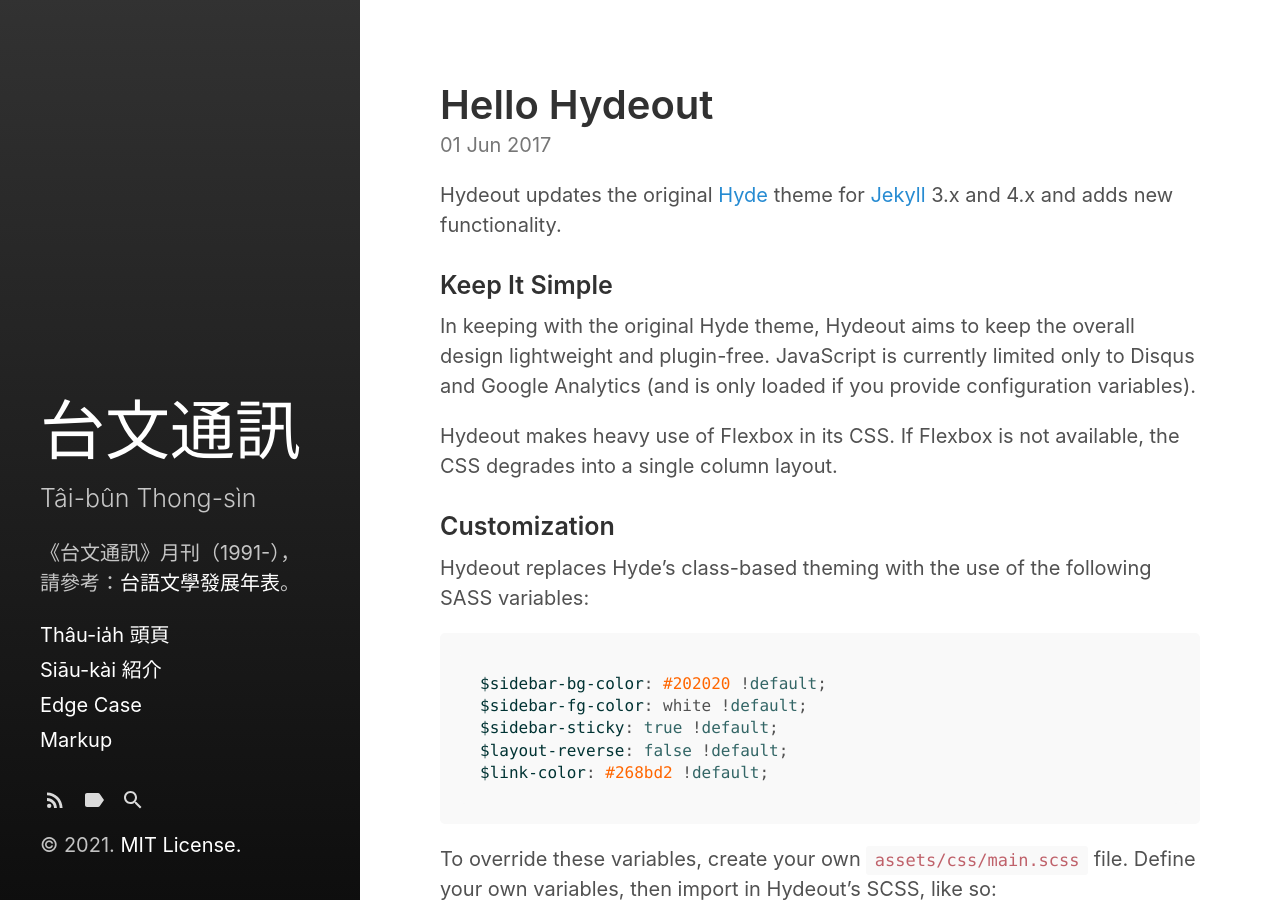
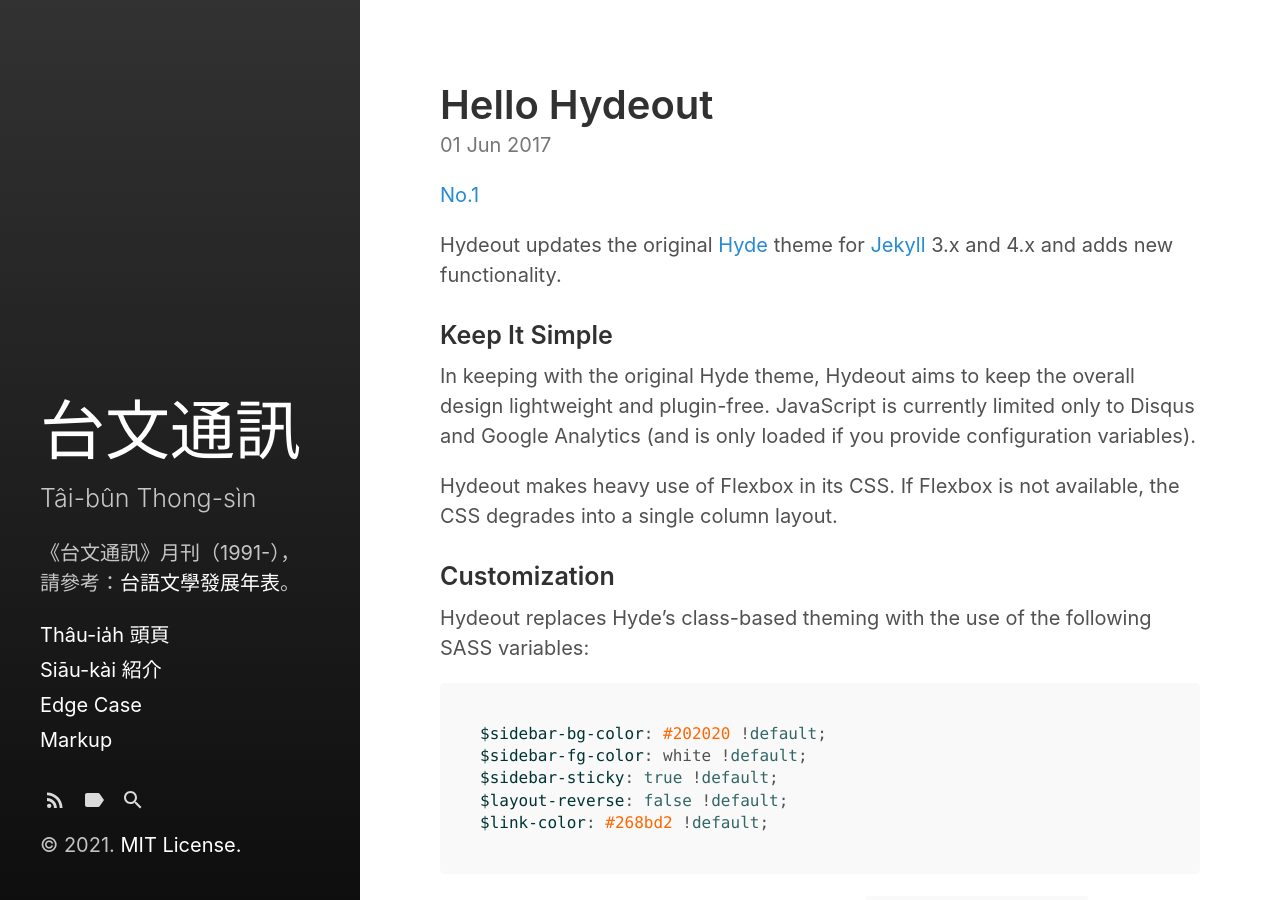
Before and after one commit to TaibunThongsin/TaibunThongsin, a Jekyll site: the page built from docs/_posts/2017-06-01-hello-hydeout.md, in a window 1280 px wide and 900 px high. Built offline with Jekyll 4.4.1, drawn with Linux system fonts in a browser that asks for light colours.

Commit message:
Update 2017-06-01-hello-hydeout.md

```diff
--- a/docs/_posts/2017-06-01-hello-hydeout.md
+++ b/docs/_posts/2017-06-01-hello-hydeout.md
@@ -3,6 +3,8 @@
 title: Hello Hydeout
 excerpt_separator:  <!--more-->
 ---
+
+[No.1](https://github.com/TaibunThongsin/TaibunThongsin/blob/main/pdf/%E5%8F%B0%E6%96%87%E9%80%9A%E8%A8%8A_1991-07-01_No1.pdf)
 
 Hydeout updates the original [Hyde](https://github.com/poole/hyde)
 theme for [Jekyll](http://jekyllrb.com) 3.x and 4.x and adds new functionality.
```
